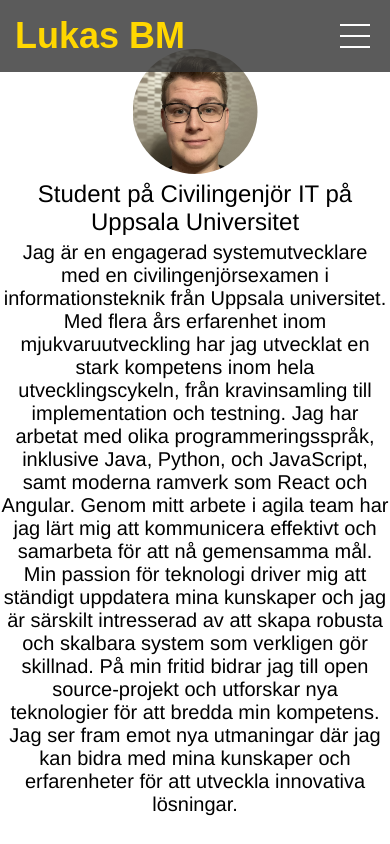
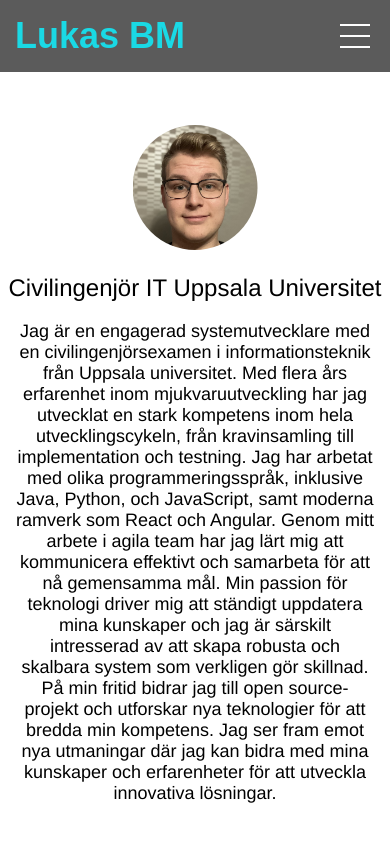
Before and after one commit to Lukasbygmal/Portfolio, a Vue app: page / in a window 390 px wide. Shown: the top 844 px of the page. Built offline with nearby package versions, Linux system fonts and the light colour scheme.

Commit message:
Small esthetic changes

```diff
--- a/src/App.vue
+++ b/src/App.vue
@@ -103,7 +103,7 @@ header {
   font-size: 60px;
   font-weight: bold;
   background-color: transparent;
-  color: gold;
+  color: #1AD9E5;
   cursor: pointer;
   border: none;
   outline: none;
@@ -112,7 +112,7 @@ header {
 }
 
 .title-button:hover {
-  color: goldenrod;
+  color: #0FACAF;
 }
 
 .button-group {
@@ -133,7 +133,7 @@ header {
 }
 
 .button-group button:hover {
-  color: goldenrod;
+  color: #0FACAF;
 }
 
 .content {
--- a/src/components/LayoutDescription.vue
+++ b/src/components/LayoutDescription.vue
@@ -1,16 +1,13 @@
 <template>
     <div class="layout-description-title">
-      Student på Civilingenjör IT på Uppsala Universitet
+      Civilingenjör IT Uppsala Universitet
     </div>
     <div class= "layout-description">
       Jag är en engagerad systemutvecklare med en civilingenjörsexamen i informationsteknik från Uppsala universitet. Med flera års erfarenhet inom mjukvaruutveckling har jag utvecklat en stark kompetens inom hela utvecklingscykeln, från kravinsamling till implementation och testning.
-
-Jag har arbetat med olika programmeringsspråk, inklusive Java, Python, och JavaScript, samt moderna ramverk som React och Angular. Genom mitt arbete i agila team har jag lärt mig att kommunicera effektivt och samarbeta för att nå gemensamma mål.
-
-Min passion för teknologi driver mig att ständigt uppdatera mina kunskaper och jag är särskilt intresserad av att skapa robusta och skalbara system som verkligen gör skillnad. På min fritid bidrar jag till open source-projekt och utforskar nya teknologier för att bredda min kompetens.
-
-Jag ser fram emot nya utmaningar där jag kan bidra med mina kunskaper och erfarenheter för att utveckla innovativa lösningar.
-</div>
+      Jag har arbetat med olika programmeringsspråk, inklusive Java, Python, och JavaScript, samt moderna ramverk som React och Angular. Genom mitt arbete i agila team har jag lärt mig att kommunicera effektivt och samarbeta för att nå gemensamma mål.
+      Min passion för teknologi driver mig att ständigt uppdatera mina kunskaper och jag är särskilt intresserad av att skapa robusta och skalbara system som verkligen gör skillnad. På min fritid bidrar jag till open source-projekt och utforskar nya teknologier för att bredda min kompetens.
+      Jag ser fram emot nya utmaningar där jag kan bidra med mina kunskaper och erfarenheter för att utveckla innovativa lösningar.
+    </div>
   </template>
 
   <script>
@@ -21,14 +18,16 @@ Jag ser fram emot nya utmaningar där jag kan bidra med mina kunskaper och erfar
 
   <style scoped>
   .layout-description-title {
-    font-size: 44px;
+    font-size: 48px;
     color: black;
-    margin: 20px;
+    margin: 22px;
+    background-color: transparent;
   }
   .layout-description {
-    font-size: 20px;
+    font-size: 24px;
     color: black;
-    margin: 5px;
+    margin: 5px 80px;
+    background-color: transparent
   }
 
   @media (max-width: 768px) {
@@ -37,9 +36,9 @@ Jag ser fram emot nya utmaningar där jag kan bidra med mina kunskaper och erfar
     margin: 4px;
   }
   .layout-description {
-    font-size: 20px;
+    font-size: 18px;
     color: black;
-    margin: 1px;
+    margin: 15px;
   }
 }
   </style>
--- a/src/components/LayoutPortrait.vue
+++ b/src/components/LayoutPortrait.vue
@@ -37,7 +37,7 @@ export default {
   .layout-portrait{
     width: 125px;
     height: 125px;
-    margin: 2px;
+    margin-top: 80px;
   }
 }
 </style>
```
Also changed, not shown: src/assets/107178_circle_linkedin_icon.png (added), src/assets/github-mark.png (added).
